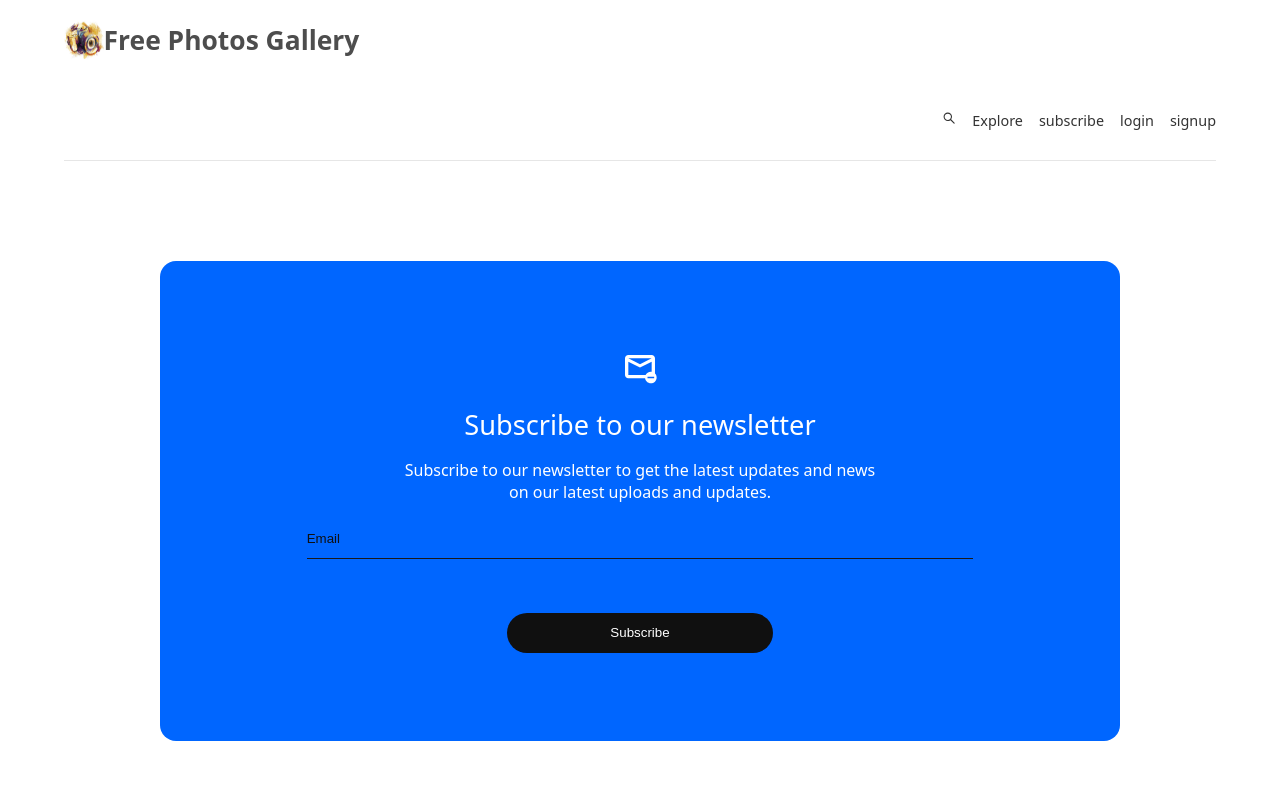
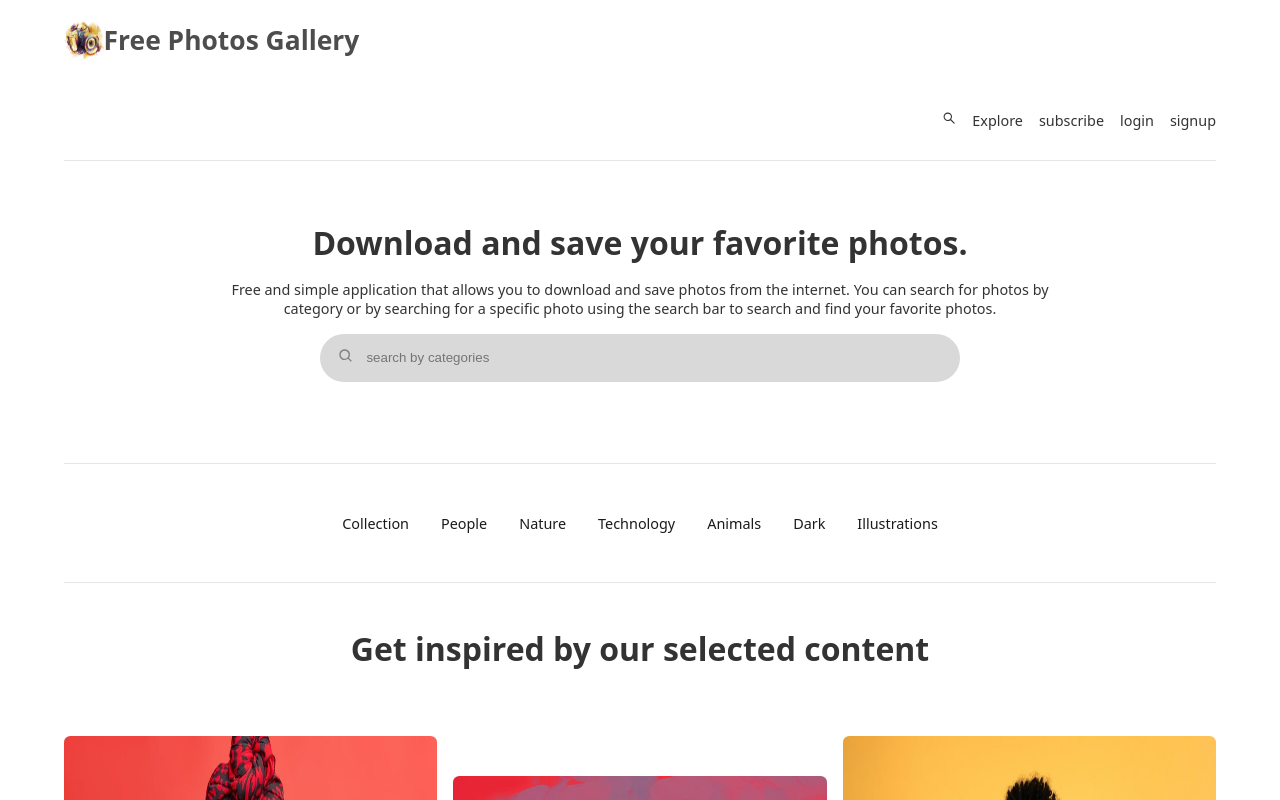
Before and after one commit to ssekabirarobertsims/keep.memories.com-ui, a React (Vite) app: page / in a window 1280 px wide. Shown: the top 800 px of the page. Built offline with nearby package versions, Linux system fonts and the light colour scheme; a web font is replaced by a local one.

Commit message:
made some changes on photo view component, added new component and made some updates

```diff
--- a/src/App.tsx
+++ b/src/App.tsx
@@ -39,7 +39,7 @@ function App() {
 
   return (
     <Routes>
-      <Route index element={<SubscribingPage />}></Route>
+      <Route index element={<PublicPage />}></Route>
       <Route
         path="/login"
         element={admin ? <BlankAuthStatusPage /> : <LoginPage />}
```
